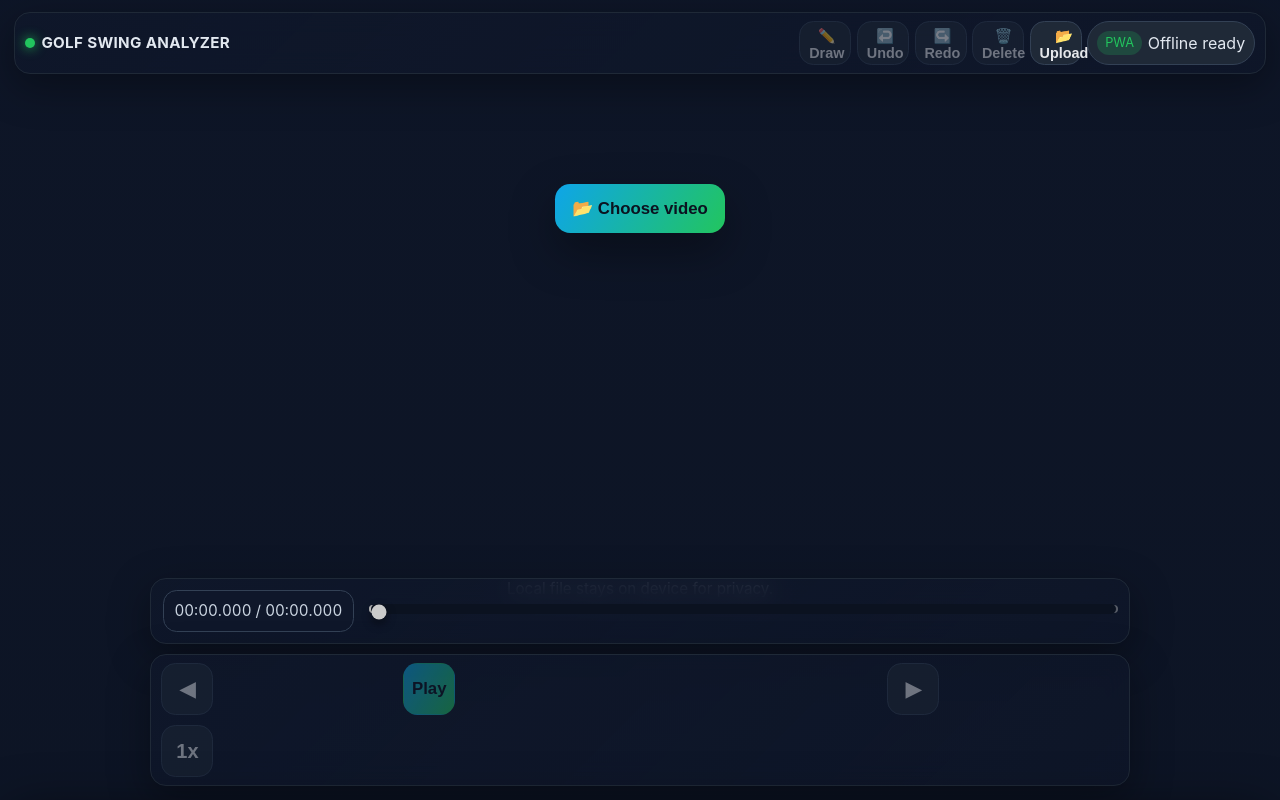
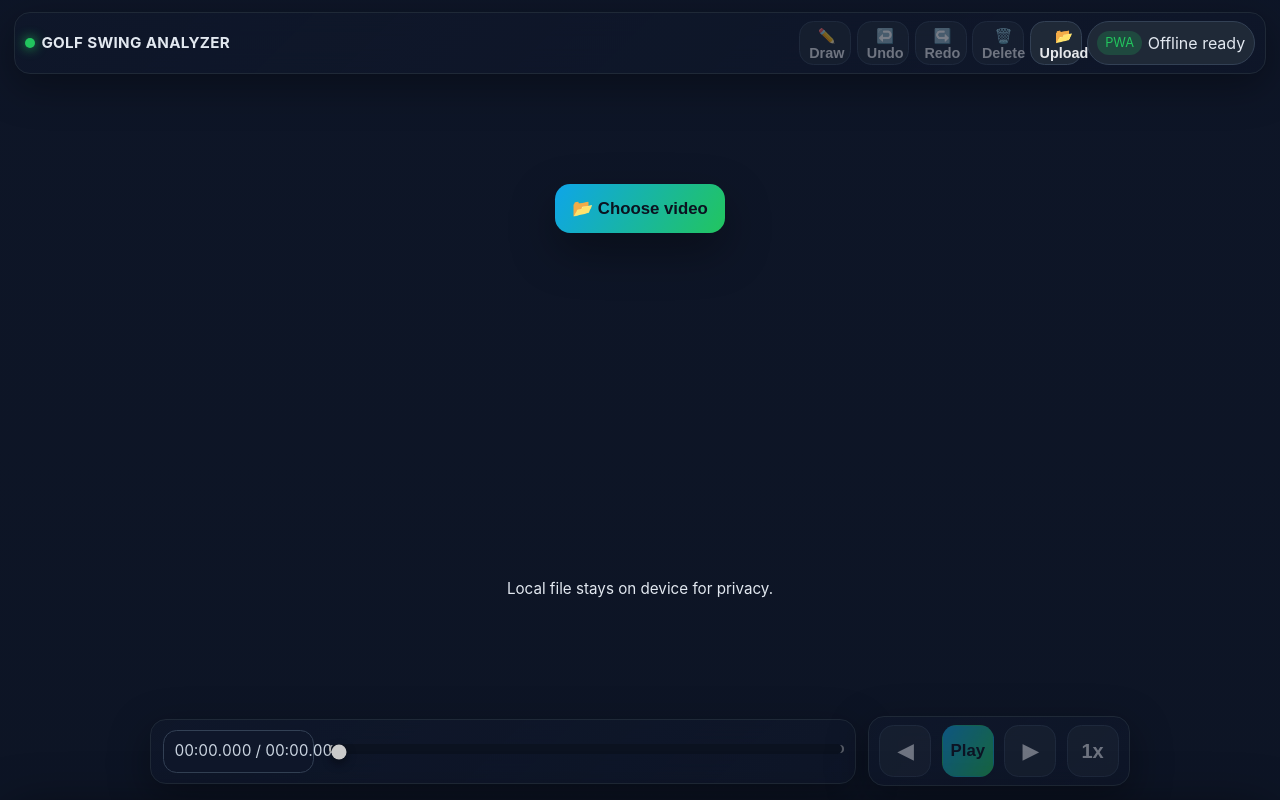
Before and after one commit to matsuatsu/pwa-movie-viewer, a React (Vite) app: page / in a window 1280 px wide. Built offline with nearby package versions, Linux system fonts and the light colour scheme.

Commit message:
Adjust controls layout and enable Delete shortcut

```diff
--- a/src/App.tsx
+++ b/src/App.tsx
@@ -1,4 +1,4 @@
-import React, { useEffect, useMemo, useRef, useState } from 'react';
+import React, { useCallback, useEffect, useMemo, useRef, useState } from 'react';
 import './App.css';
 import './index.css';
 import { DrawingAction, LineShape, Point } from './types';
@@ -475,7 +475,7 @@ function App() {
     });
   };
 
-  const deleteSelected = () => {
+  const deleteSelected = useCallback(() => {
     if (!selectedId) return;
     showControls(true);
     const line = lines.find((l) => l.id === selectedId);
@@ -483,7 +483,22 @@ function App() {
     setLines((prev) => prev.filter((l) => l.id !== selectedId));
     pushHistory({ type: 'delete', line });
     setSelectedId(null);
-  };
+  }, [lines, selectedId]);
+
+  useEffect(() => {
+    const handleKeyDown = (event: KeyboardEvent) => {
+      if (event.key !== 'Delete' || !selectedId) return;
+      const active = document.activeElement;
+      if (active && (active.tagName === 'INPUT' || active.tagName === 'TEXTAREA' || active.tagName === 'SELECT')) {
+        return;
+      }
+      event.preventDefault();
+      deleteSelected();
+    };
+
+    window.addEventListener('keydown', handleKeyDown);
+    return () => window.removeEventListener('keydown', handleKeyDown);
+  }, [deleteSelected, selectedId]);
 
   const handlePlayPause = () => {
     const video = videoRef.current;
--- a/src/index.css
+++ b/src/index.css
@@ -309,15 +309,17 @@ video {
 
 .bottom-controls {
   display: flex;
-  flex-direction: column;
-  gap: 0.65rem;
+  flex-direction: row;
+  align-items: center;
+  gap: 0.75rem;
   width: min(980px, calc(100% - 1.25rem));
   margin: 0 auto;
+  flex-wrap: nowrap;
 }
 
 .seek-row {
-  display: grid;
-  grid-template-columns: auto 1fr;
+  display: flex;
+  flex: 1;
   gap: 0.75rem;
   align-items: center;
   min-height: 64px;
@@ -394,15 +396,14 @@ video {
 }
 
 .button-row {
-  display: grid;
-  grid-template-columns: repeat(4, minmax(0, 1fr));
+  display: flex;
   gap: 0.65rem;
-  align-items: stretch;
+  align-items: center;
   min-height: 64px;
+  flex-wrap: nowrap;
 }
 
 .play-button {
-  grid-column: span 2;
   min-width: 148px;
   font-size: 1.05rem;
 }
```
